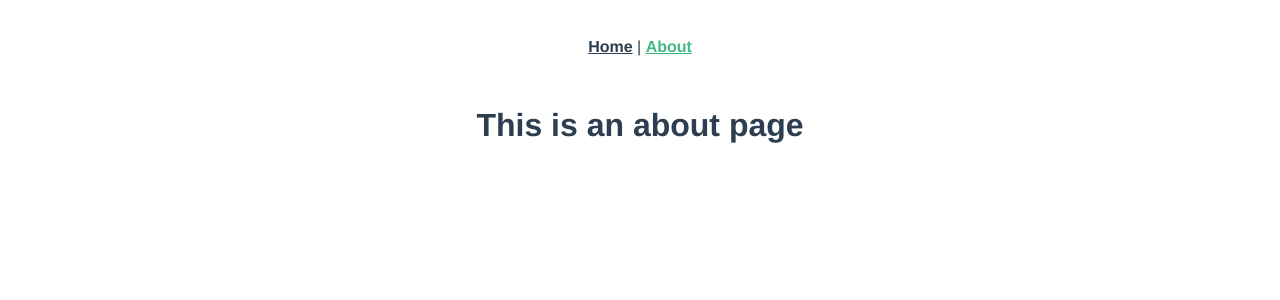
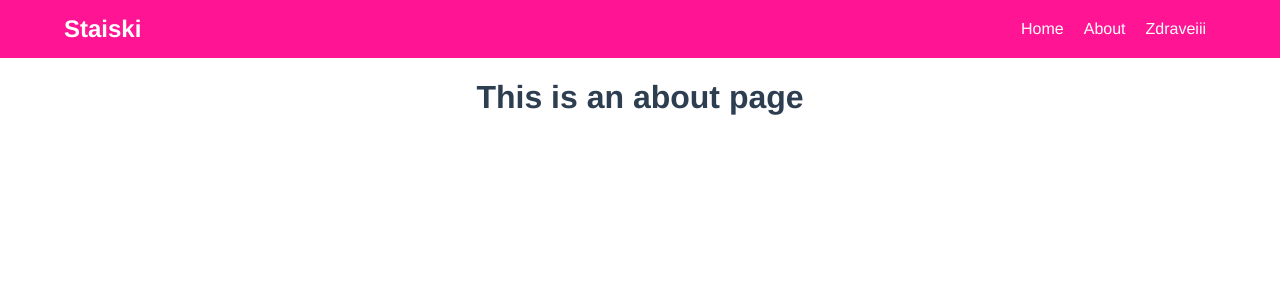
Before and after one commit to AleksandarStaikov/astaykov-ui, a Vue app: page /about in a window 1280 px wide. Shown: the top 300 px of the page. Built offline with nearby package versions, Linux system fonts and the light colour scheme.

Commit message:
adding a bit of layout

```diff
--- a/package.json
+++ b/package.json
@@ -9,6 +9,8 @@
   },
   "dependencies": {
     "core-js": "^3.6.5",
+    "node-sass": "^5.0.0",
+    "sass-loader": "^10.1.0",
     "vue": "^3.0.0",
     "vue-router": "^4.0.0-0"
   },
--- a/src/App.vue
+++ b/src/App.vue
@@ -1,30 +1,54 @@
 <template>
-  <div id="nav">
-    <router-link to="/">Home</router-link> |
-    <router-link to="/about">About</router-link>
-  </div>
-  <router-view/>
+  <nav>
+    <router-link to="/">
+      <div class="navigation__logo">Staiski</div>
+    </router-link>
+
+    <div class="navigation__left">
+      <router-link :to="{ name: 'Home' }">Home</router-link>
+      <router-link :to="{ name: 'About' }">About</router-link>
+      <router-link :to="{ name: 'Home' }">Zdraveiii</router-link>
+    </div>
+  </nav>
+  <router-view />
 </template>
 
-<style>
+<script>
+export default {
+  name: "App",
+  setup() {},
+};
+</script>
+
+<style lang="scss">
 #app {
   font-family: Avenir, Helvetica, Arial, sans-serif;
   -webkit-font-smoothing: antialiased;
   -moz-osx-font-smoothing: grayscale;
   text-align: center;
   color: #2c3e50;
-}
 
-#nav {
-  padding: 30px;
-}
+  nav {
+    display: flex;
+    align-items: center;
+    justify-content: space-between;
+    padding: 15px 5%;
+    background-color: deeppink;
 
-#nav a {
-  font-weight: bold;
-  color: #2c3e50;
-}
+    a {
+      text-decoration: none;
+      color: white;
+    }
 
-#nav a.router-link-exact-active {
-  color: #42b983;
+    .navigation__logo {
+      font-weight: bold;
+      font-size: 24px;
+    }
+
+    .navigation__left a {
+      font-weight: normal;
+      padding: 0px 10px;
+    }
+  }
 }
 </style>
--- a/src/router/index.js
+++ b/src/router/index.js
@@ -1,5 +1,6 @@
 import { createRouter, createWebHistory } from 'vue-router'
 import Home from '../views/Home.vue'
+import About from '../views/About.vue'
 
 const routes = [
   {
@@ -10,10 +11,7 @@ const routes = [
   {
     path: '/about',
     name: 'About',
-    // route level code-splitting
-    // this generates a separate chunk (about.[hash].js) for this route
-    // which is lazy-loaded when the route is visited.
-    component: () => import(/* webpackChunkName: "about" */ '../views/About.vue')
+    component: About
   }
 ]
 
--- /dev/null
+++ b/src/styles/base.scss
@@ -0,0 +1,3 @@
+body {
+    margin: 0;
+}
--- a/src/views/Home.vue
+++ b/src/views/Home.vue
@@ -1,18 +1,12 @@
 <template>
-  <div class="home">
-    <img alt="Vue logo" src="../assets/logo.png">
-    <HelloWorld msg="Welcome to Your Vue.js App"/>
-  </div>
+<h1>Hello lets test this new layout</h1>
 </template>
 
 <script>
-// @ is an alias to /src
-import HelloWorld from '@/components/HelloWorld.vue'
 
 export default {
   name: 'Home',
   components: {
-    HelloWorld
   }
 }
 </script>
--- /dev/null
+++ b/vue.config.js
@@ -0,0 +1,9 @@
+module.exports = {
+    css: {
+        loaderOptions: {
+            sass: {
+                additionalData: '@import "@/styles/base.scss";'
+            }
+        }
+    }
+}
```
Also changed, not shown: 1 other file (tests, documents, lock files or other folders).
